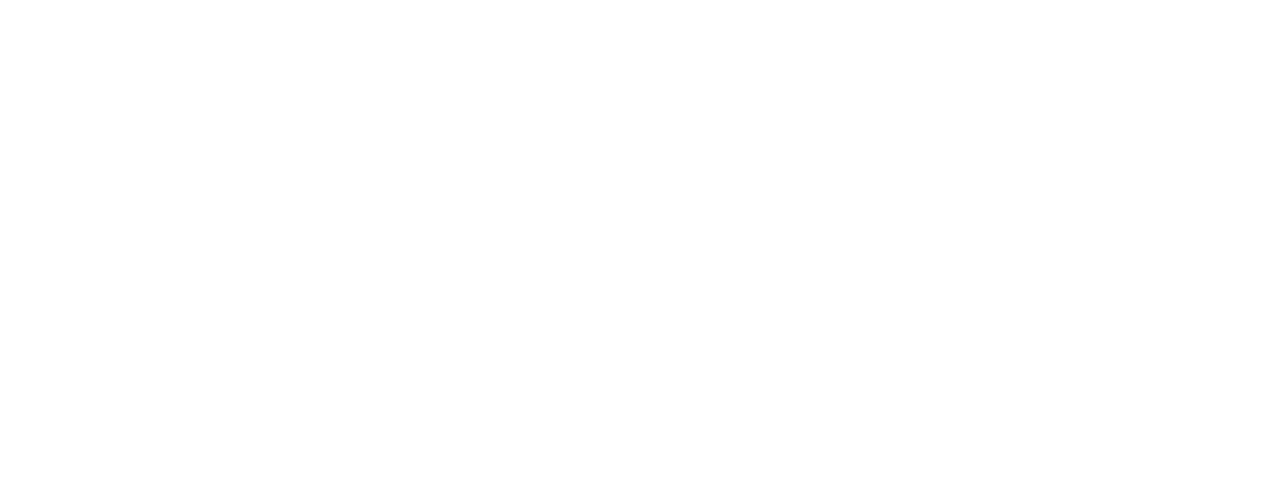
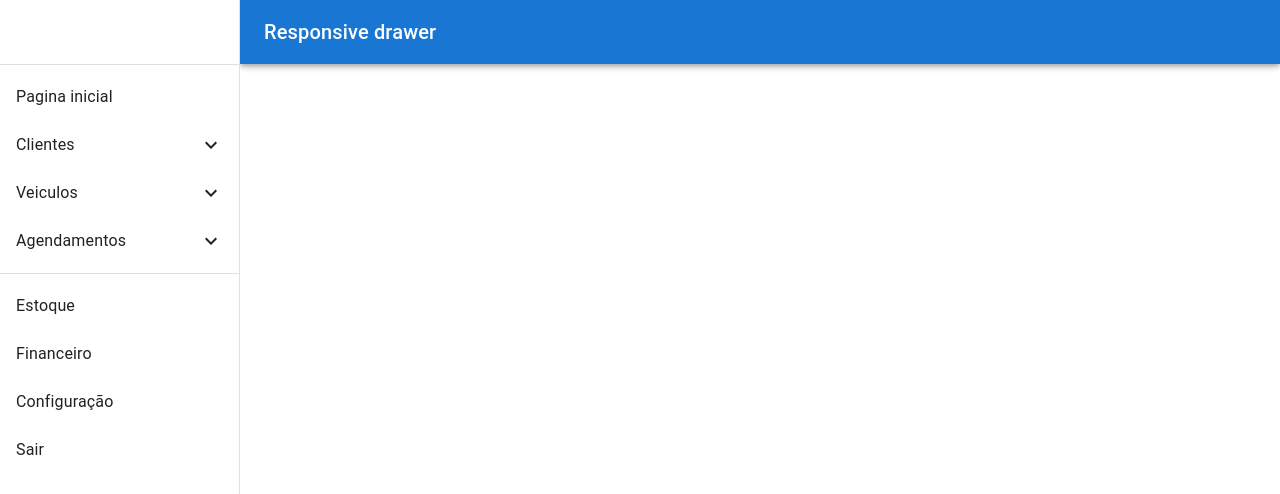
Before and after one commit to malves224/tracker-manager, a React (Create React App) app: page / in a window 1280 px wide. Shown: the top 494 px of the page. Built offline with nearby package versions, Linux system fonts and the light colour scheme.

Commit message:
cria menu de navegaçao lateral fixo com dropsdowns

```diff
--- a/package.json
+++ b/package.json
@@ -5,6 +5,7 @@
   "dependencies": {
     "@emotion/react": "^11.7.1",
     "@emotion/styled": "^11.6.0",
+    "@mui/icons-material": "^5.2.4",
     "@mui/material": "^5.2.4",
     "@testing-library/jest-dom": "^5.16.1",
     "@testing-library/react": "^12.1.2",
--- a/src/App.js
+++ b/src/App.js
@@ -1,13 +1,29 @@
+/* eslint-disable no-unused-vars */
 import React from "react";
-import { Switch, Route } from "react-router-dom";
+import { Switch, Route, useHistory } from "react-router-dom";
 import { Login } from "./pages";
+import { NavDrawer } from "./components";
 
 
 function App() {
+  const history = useHistory();
   return (
-    <Switch>
-      <Route exact path="/teste" component={ Login } />
-    </Switch>
+    <>
+      {history.location.pathname != "/login" &&
+        <NavDrawer />}
+      <Switch>
+        <Route exact path="/login" component={ Login } />
+        <Route
+          exact
+          path="/teste"
+          component={ () => {
+            return <h2> teste22 </h2>;
+          } }
+        />
+
+      </Switch>
+    </>
+
   );
 }
 
--- /dev/null
+++ b/src/components/NavDrawer.js
@@ -0,0 +1,205 @@
+import * as React from "react";
+import PropTypes from "prop-types";
+import AppBar from "@mui/material/AppBar";
+import Box from "@mui/material/Box";
+import CssBaseline from "@mui/material/CssBaseline";
+import Divider from "@mui/material/Divider";
+import Drawer from "@mui/material/Drawer";
+import IconButton from "@mui/material/IconButton";
+import List from "@mui/material/List";
+import ListItemButton from "@mui/material/ListItem";
+import ListItemText from "@mui/material/ListItemText";
+import MenuIcon from "@mui/icons-material/Menu";
+import Toolbar from "@mui/material/Toolbar";
+import ExpandLess from "@mui/icons-material/ExpandLess";
+import ExpandMore from "@mui/icons-material/ExpandMore";
+import Typography from "@mui/material/Typography";
+import { Collapse } from "@mui/material";
+
+const drawerWidth = 240;
+
+const limitDividerMenu = 4;
+
+const itemsMenu = [
+  {
+    name: "Pagina inicial",
+    subItemsDropdown: [],
+    src: "/",
+  },
+  {
+    name: "Clientes",
+    subItemsDropdown: ["Novo cliente", "Clientes"],
+  },
+  {
+    name: "Veiculos",
+    subItemsDropdown: ["Novo veiculo", "Veiculos"],
+  },
+  {
+    name: "Agendamentos",
+    subItemsDropdown: ["Novo Agendamento", "Agendamentos"],
+  },
+  {
+    name: "Configuração",
+    subItemsDropdown: ["Usuarios", "Financeiro", "Estoque"],
+  },
+  {
+    name: "Estoque",
+    subItemsDropdown: [],
+  },
+  {
+    name: "Sair",
+    subItemsDropdown: [],
+  }
+];
+
+function ResponsiveDrawer(props) {
+  const { window } = props;
+  const [mobileOpen, setMobileOpen] = React.useState(false);
+  const [dropwdownOpen, setdropwdownOpen] = React.useState({
+    clientes: false,
+    veiculos: false,
+    agendamentos: false,
+    configuração: false,
+    estoque: false
+  });
+
+  const onClickDropdown = ({target}, hasDropwdown) => {
+    if (hasDropwdown) {
+      const keyForChange = [target.innerText.toLocaleLowerCase()];
+      setdropwdownOpen({
+        ...dropwdownOpen,
+        [keyForChange]: !dropwdownOpen[keyForChange]
+      });
+    } else {
+      console.log("redirect");
+    }
+  };
+
+  const handleDrawerToggle = () => {
+    setMobileOpen(!mobileOpen);
+  };
+
+  const drawer = (
+    <div>
+      <Toolbar />
+      <Divider />
+      <List>
+        {itemsMenu.slice(0, limitDividerMenu).map(({ name, subItemsDropdown }, index) => (
+          <>
+            <ListItemButton key={ index }button>
+              <ListItemText
+                onClick={ (ev) => onClickDropdown(ev, subItemsDropdown.length) }
+                primary={ name }
+              />
+              {subItemsDropdown.length ?
+                dropwdownOpen[name.toLocaleLowerCase()] ? <ExpandLess /> : <ExpandMore />
+                : null}
+            </ListItemButton>
+            {subItemsDropdown.length > 0 &&
+              subItemsDropdown.map((subItem) => (
+                // eslint-disable-next-line react/jsx-key
+                <Collapse
+                  in={ dropwdownOpen[name.toLocaleLowerCase()] }
+                  timeout="auto"
+                  unmountOnExit
+                >
+                  <List component="div" disablePadding>
+                    <ListItemButton button sx={ { pl: 4 } }>
+                      <ListItemText primary={ subItem } />
+                    </ListItemButton>
+                  </List>
+                </Collapse>
+              ))}
+          </>
+        ))}
+      </List><Divider />
+      <List>
+        {["Estoque", "Financeiro", "Configuração", "Sair"].map(function (text) {
+          return (
+            <ListItemButton button key={ text }>
+              <ListItemText primary={ text } />
+            </ListItemButton>
+          );
+        })}
+      </List>
+    </div>
+  );
+
+  const container = window !== undefined ? () => window().document.body : undefined;
+
+  return (
+    <Box sx={ { display: "flex" } }>
+      <CssBaseline />
+      <AppBar
+        position="fixed"
+        sx={ {
+          width: { sm: `calc(100% - ${drawerWidth}px)` },
+          ml: { sm: `${drawerWidth}px` },
+        } }
+      >
+        <Toolbar>
+          <IconButton
+            color="inherit"
+            aria-label="open drawer"
+            edge="start"
+            onClick={ handleDrawerToggle }
+            sx={ { mr: 2, display: { sm: "none" } } }
+          >
+            <MenuIcon />
+          </IconButton>
+          <Typography variant="h6" noWrap component="div">
+            Responsive drawer
+          </Typography>
+        </Toolbar>
+      </AppBar>
+      <Box
+        component="nav"
+        sx={ { width: { sm: drawerWidth }, flexShrink: { sm: 0 } } }
+        aria-label="mailbox folders"
+      >
+        {/* The implementation can be swapped with js to avoid SEO duplication of links. */}
+        <Drawer
+          container={ container }
+          variant="temporary"
+          open={ mobileOpen }
+          onClose={ handleDrawerToggle }
+          ModalProps={ {
+            keepMounted: true, // Better open performance on mobile.
+          } }
+          sx={ {
+            display: { xs: "block", sm: "none" },
+            "& .MuiDrawer-paper": { boxSizing: "border-box", width: drawerWidth },
+          } }
+        >
+          {drawer}
+        </Drawer>
+        <Drawer
+          variant="permanent"
+          sx={ {
+            display: { xs: "none", sm: "block" },
+            "& .MuiDrawer-paper": { boxSizing: "border-box", width: drawerWidth },
+          } }
+          open
+        >
+          {drawer}
+        </Drawer>
+      </Box>
+      <Box
+        component="main"
+        sx={ { flexGrow: 1, p: 3, width: { sm: `calc(100% - ${drawerWidth}px)` } } }
+      >
+        <Toolbar />
+      </Box>
+    </Box>
+  );
+}
+
+ResponsiveDrawer.propTypes = {
+  /**
+   * Injected by the documentation to work in an iframe.
+   * You won't need it on your project.
+   */
+  window: PropTypes.func,
+};
+
+export default ResponsiveDrawer;
--- /dev/null
+++ b/src/components/index.js
@@ -0,0 +1,5 @@
+import NavDrawer from "./NavDrawer";
+
+export {
+  NavDrawer
+};
--- a/src/pages/Login.js
+++ b/src/pages/Login.js
@@ -2,6 +2,6 @@
 
 export default function Login() {
   return (
-    <h1>OIii</h1>
+    <h1>tela de login</h1>
   );
 }
```
Also changed, not shown: 1 other file (tests, documents, lock files or other folders).
